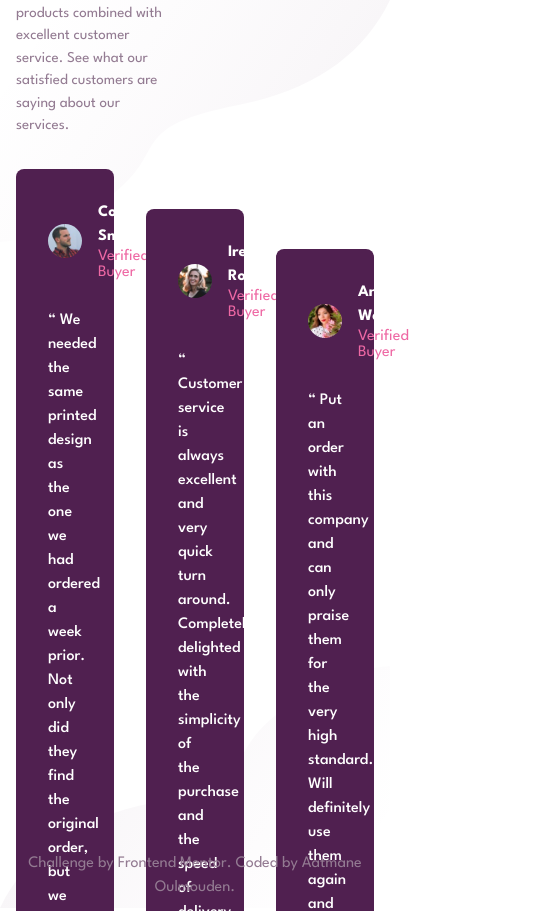
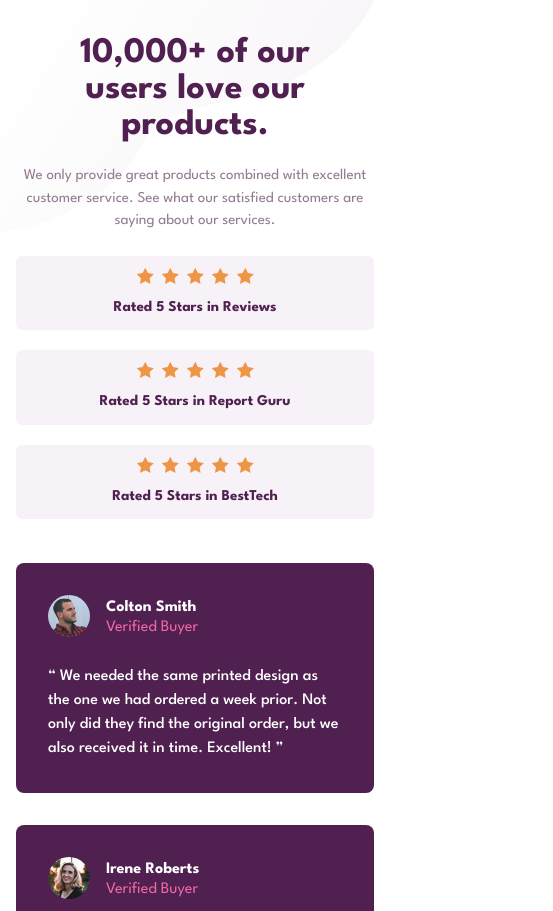
Before and after one commit to aatmaneoulmouden/social-proof-section, a website: page index.html in a window 390 px wide. Shown: the top 911 px of the page, 553 px wide, since content can reach past the window. Drawn offline with Linux system fonts and the light colour scheme.

Commit message:
Responsive

```diff
--- a/index.html
+++ b/index.html
@@ -14,24 +14,33 @@
 
 <body class="relative">
   <!-- start Patterns -->
-  <img src="./assets/images/bg-pattern-top-desktop.svg" alt="" class="top-pattern absolute top-0 left-0 -z-10">
+  <img src="./assets/images/bg-pattern-top-desktop.svg" alt=""
+    class="hidden top-pattern absolute top-0 left-0 -z-10 lg:block">
   <img src="./assets/images/bg-pattern-bottom-desktop.svg" alt=""
-    class="bottom-pattern absolute right-0 bottom-0 -z-10">
+    class="hidden bottom-pattern absolute right-0 bottom-0 -z-10 lg:block">
+
+  <img src="./assets/images/bg-pattern-top-mobile.svg" alt=""
+    class="block top-pattern absolute top-0 left-0 -z-10 lg:hidden">
+  <img src="./assets/images/bg-pattern-bottom-mobile.svg" alt=""
+    class="block bottom-pattern absolute right-0 bottom-0 -z-10 lg:hidden">
   <!-- end Patterns -->
-  <main class="w-full h-screen">
+  <main class="w-full min-h-screen py-9">
     <div class="container max-w-full">
-      <div class="h-screen flex flex-col justify-center items-center gap-y-8">
-        <section class="heading-wrapper w-full flex justify-between">
+      <div class="min-h-screen flex flex-col justify-center items-center gap-y-11 lg:gap-y-8">
+        <section
+          class="heading-wrapper w-full flex flex-col items-center justify-between gap-y-6 lg:gap-y-0 lg:flex-row">
           <div class="left">
-            <h1 class="text-4xl font-bold text-very-dark-magenta mb-5 max-w-[230px]">10,000+ of our users love our
+            <h1
+              class="text-4xl font-bold leading-none text-very-dark-magenta mb-5 max-w-[230px] mx-auto text-center lg:text-left lg:ml-0">
+              10,000+ of our users love our
               products.</h1>
-            <p class="text-body text-dark-grayish-magenta font-normal max-w-[348px]">
+            <p class="text-body text-dark-grayish-magenta font-normal max-w-[348px] text-center lg:text-left">
               We only provide great products combined with excellent customer service.
               See what our satisfied customers are saying about our services.
             </p>
           </div>
-          <div class="right w-fit">
-            <div class="review-card -ml-20">
+          <div class="right w-full lg:w-fit">
+            <div class="review-card lg:-ml-20">
               <span class="starts-wrapper">
                 <img src="./assets/images/icon-star.svg" alt="star">
                 <img src="./assets/images/icon-star.svg" alt="star">
@@ -41,7 +50,7 @@
               </span>
               <p class="website">Rated 5 Stars in Reviews</p>
             </div>
-            <div class="review-card -ml-10">
+            <div class="review-card lg:-ml-10">
               <span class="starts-wrapper">
                 <img src="./assets/images/icon-star.svg" alt="star">
                 <img src="./assets/images/icon-star.svg" alt="star">
@@ -63,7 +72,7 @@
             </div>
           </div>
         </section>
-        <section class="testimonials-wrapper grid grid-cols-3 gap-8">
+        <section class="testimonials-wrapper gap-8 grid grid-cols-1 lg:grid-cols-3">
           <div class="testimonial-card">
             <div class="user-info">
               <img src="./assets/images/image-colton.jpg" alt="Colton Smith" class="rounded-full" width="42"
@@ -79,7 +88,7 @@
               Excellent!
             </q>
           </div>
-          <div class="testimonial-card mt-10">
+          <div class="testimonial-card lg:mt-10">
             <div class="user-info">
               <img src="./assets/images/image-irene.jpg" alt="Irene Roberts" class="rounded-full" width="42"
                 height="42">
@@ -93,7 +102,7 @@
               delighted with the simplicity of the purchase and the speed of delivery.
             </q>
           </div>
-          <div class="testimonial-card mt-20">
+          <div class="testimonial-card lg:mt-20">
             <div class="user-info">
               <img src="./assets/images/image-anne.jpg" alt="Anne Wallace" class="rounded-full" width="42" height="42">
               <div>
--- a/src/input.css
+++ b/src/input.css
@@ -10,7 +10,7 @@
 
 @layer components {
     .review-card {
-        @apply bg-light-grayish-magenta rounded-md px-5 py-3 w-[390px] flex items-center gap-x-6;
+        @apply bg-light-grayish-magenta rounded-md px-5 py-3 w-full flex flex-col items-center gap-x-6 gap-y-3 lg:gap-y-0 lg:flex-row lg:w-[390px];
     }
 
     .review-card:not(:last-child) {
@@ -18,7 +18,7 @@
     }
 
     .starts-wrapper {
-        @apply flex items-center gap-x-3;
+        @apply flex items-center gap-x-2 lg:gap-x-3;
     }
 
     .website {
```
Also changed, not shown: assets/css/style.css.
